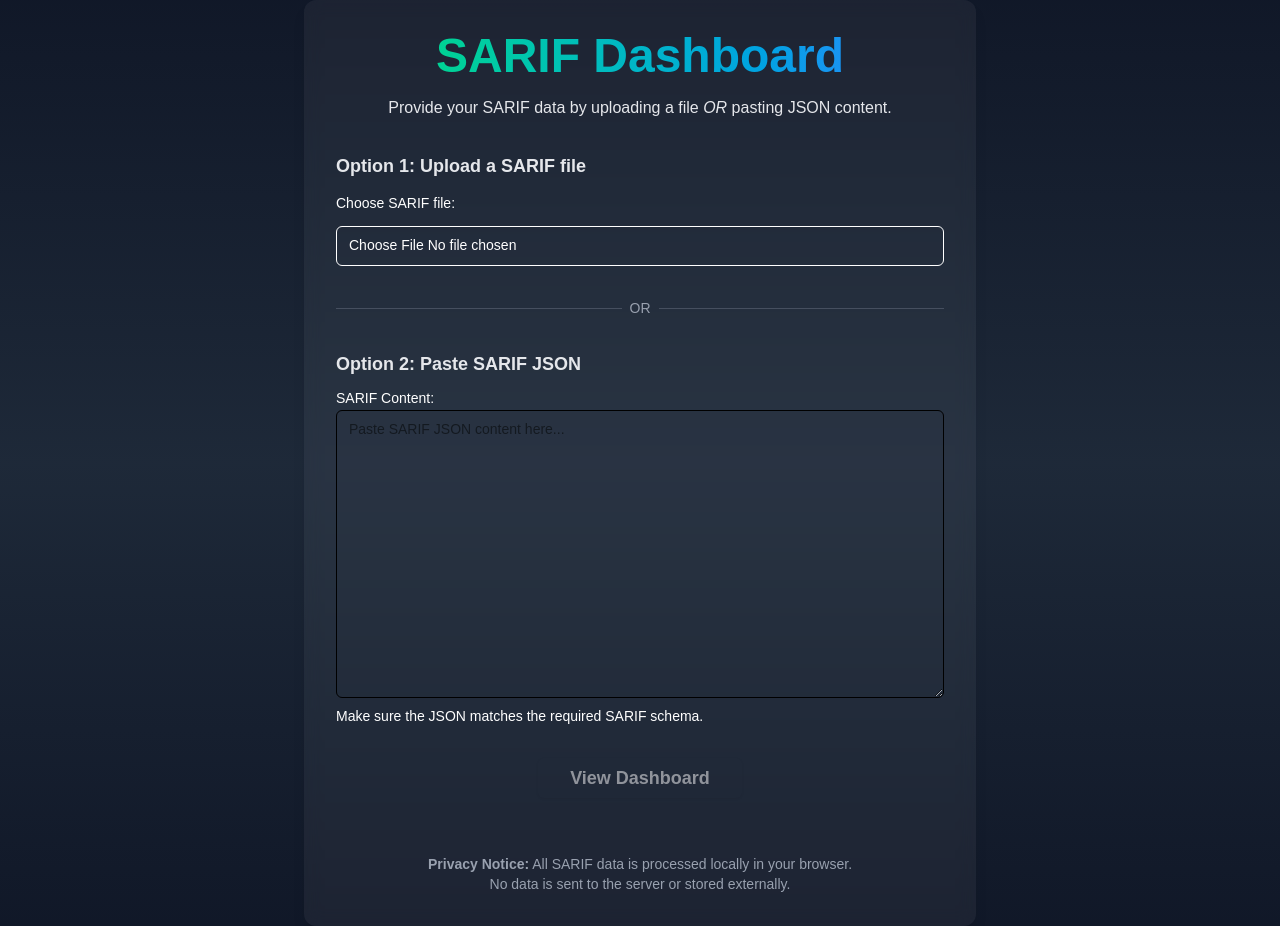
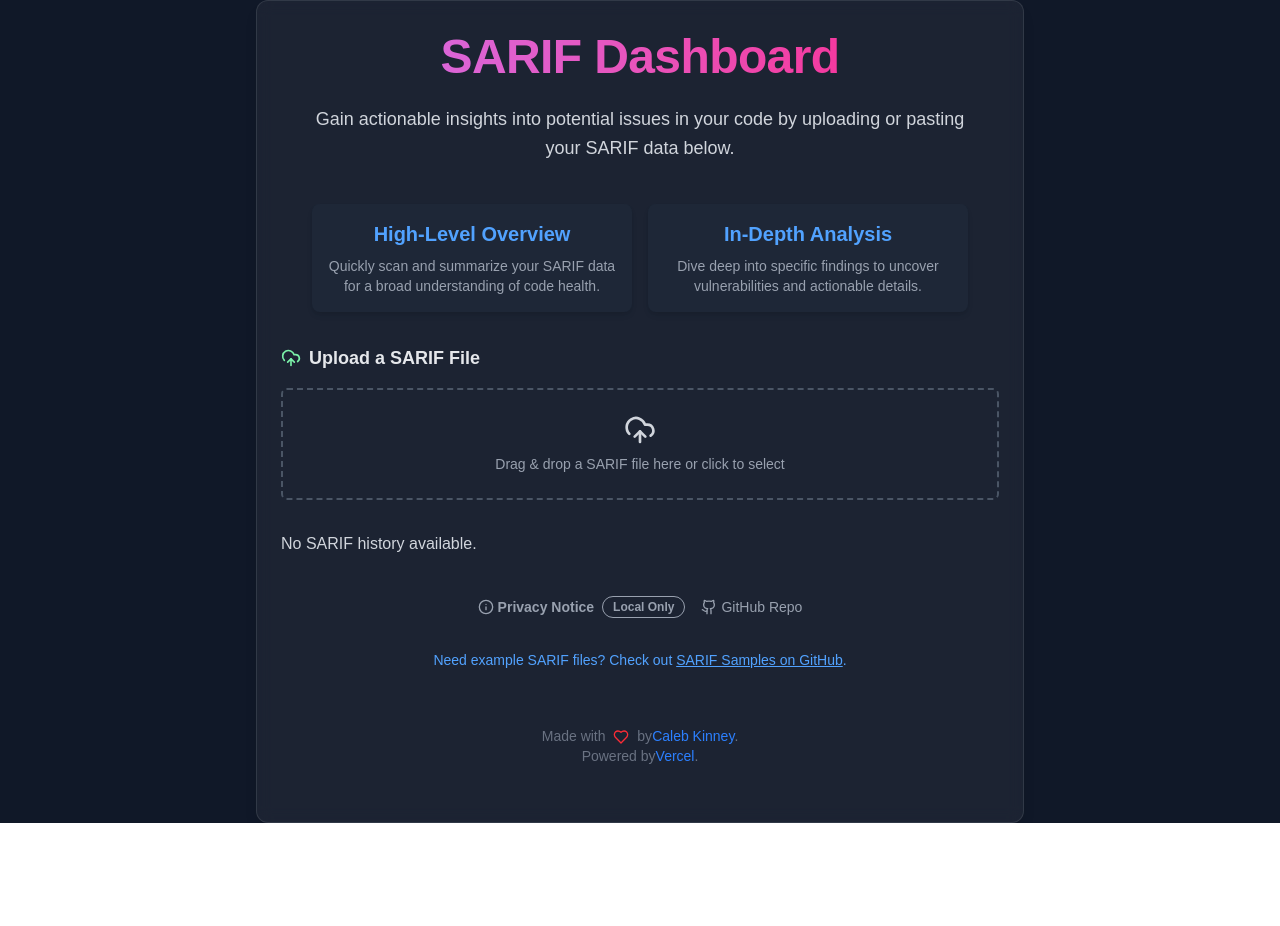
Before and after one commit to TypeError/sarif-dashboard, a Next.js app: page / in a window 1280 px wide. After the commit the page ends 823 px from the top, so only its background shows below. Built offline with nearby package versions, Linux system fonts and the light colour scheme.

Commit message:
update Hero

```diff
--- a/src/components/Hero.tsx
+++ b/src/components/Hero.tsx
@@ -1,103 +1,81 @@
 "use client";
 
-import React, { useCallback, useState } from "react";
+import React, { useCallback, useState, DragEvent } from "react";
 import { useRouter } from "next/navigation";
-import { useForm } from "react-hook-form";
-import { zodResolver } from "@hookform/resolvers/zod";
 import { toast } from "@/hooks/use-toast";
 
-import { Button } from "@/components/ui/button";
+// Shadcn UI & Hooks
 import { Input } from "@/components/ui/input";
+import { Card, CardContent, CardHeader, CardTitle } from "@/components/ui/card";
 import {
-  Form,
-  FormControl,
-  FormDescription,
-  FormField,
-  FormItem,
-  FormLabel,
-  FormMessage,
-} from "@/components/ui/form";
-import { Textarea } from "@/components/ui/textarea";
+  HoverCard,
+  HoverCardContent,
+  HoverCardTrigger,
+} from "@/components/ui/hover-card";
+import { CloudUpload, Info, Github } from "lucide-react";
+import { motion } from "motion/react";
+import Footer from "./Footer";
+import HistoryList from "./HistoryList";
+import { Badge } from "./ui/badge";
 
-import { validateSarif } from "@/utils/validateSarif";
-import { z } from "zod";
+function isValidJSON(str: string) {
+  try {
+    JSON.parse(str);
+    return true;
+  } catch {
+    return false;
+  }
+}
 
-/**
- * Zod schema for validating SARIF input through react-hook-form.
- * - Requires a non-empty SARIF string.
- * - Validates the string as JSON and matches the SARIF schema.
- */
-const FormSchema = z.object({
-  sarif: z
-    .string()
-    .min(1, { message: "SARIF content is required." }) // Ensure input is not empty.
-    .refine((value) => validateSarif(value), {
-      message:
-        "Invalid SARIF format. Ensure it’s valid JSON and matches SARIF schema.",
-    }),
-});
-
-/**
- * Hero Component
- * - Allows users to upload a SARIF file or paste SARIF JSON content.
- * - Validates SARIF data and navigates to /dashboard with the data in the URL hash.
- */
 export default function Hero() {
   const router = useRouter();
+  const [fileUploaded, setFileUploaded] = useState(false);
+  const [isDragging, setIsDragging] = useState(false);
 
-  // State to track if a file was successfully uploaded.
-  const [fileUploaded, setFileUploaded] = useState(false);
+  const storeSarifInSessionStorage = useCallback(
+    (name: string, content: string) => {
+      const existingString = sessionStorage.getItem("sarifHistory");
+      const existing = existingString ? JSON.parse(existingString) : [];
 
-  // Set up react-hook-form for form state management and validation.
-  const form = useForm<z.infer<typeof FormSchema>>({
-    resolver: zodResolver(FormSchema),
-    mode: "onChange", // Validate on every change.
-  });
+      const id = Date.now().toString();
+      const newEntry = {
+        id,
+        name,
+        content,
+        timestamp: Date.now(),
+      };
 
-  /**
-   * Handles file upload logic:
-   * - Reads the file as text using FileReader.
-   * - Validates the JSON immediately and updates the form state if valid.
-   */
+      existing.push(newEntry);
+      sessionStorage.setItem("sarifHistory", JSON.stringify(existing));
+      return id;
+    },
+    []
+  );
+
   const handleFileUpload = useCallback(
-    (event: React.ChangeEvent<HTMLInputElement>) => {
-      const file = event.target.files?.[0];
+    async (file?: File) => {
       if (!file) return;
-
       const reader = new FileReader();
-
-      // When the file is successfully read.
       reader.onload = (e) => {
         if (e.target?.result) {
-          const content = e.target.result.toString().trim();
-
-          try {
-            // Attempt to validate SARIF JSON.
-            if (!validateSarif(content)) {
-              throw new Error("Invalid SARIF JSON");
+          const content = e.target.result.toString();
+          if (!isValidJSON(content)) {
+            toast({
+              title: "Invalid JSON",
+              description: "The uploaded file does not contain valid JSON.",
+              variant: "destructive",
+            });
+            return;
           }
-
-            // If valid, update form state and UI feedback.
-            form.setValue("sarif", content);
-            form.clearErrors("sarif"); // Clear any lingering validation errors.
+          const entryId = storeSarifInSessionStorage(file.name, content);
           setFileUploaded(true);
           toast({
-              title: "File uploaded",
+            title: "File Uploaded",
             description: `Successfully loaded "${file.name}"`,
           });
-          } catch (error) {
-            // Handle invalid SARIF errors.
-            toast({
-              title: "Invalid SARIF file",
-              description: "The uploaded file is not valid SARIF JSON.",
-              variant: "destructive",
-            });
-            setFileUploaded(false);
-          }
+          router.push(`/dashboard?id=${entryId}`);
         }
       };
-
-      // Handle file reading errors.
       reader.onerror = () => {
         toast({
           title: "Error",
@@ -105,122 +83,185 @@ export default function Hero() {
           variant: "destructive",
         });
       };
-
       reader.readAsText(file);
     },
-    [form]
+    [router, storeSarifInSessionStorage]
   );
 
-  /**
-   * Final form submission handler:
-   * - Base64 encodes the valid SARIF content.
-   * - Navigates to /dashboard with the encoded content in the URL hash.
-   */
-  const onSubmit = useCallback(
-    (data: z.infer<typeof FormSchema>) => {
-      const base64Content = btoa(data.sarif);
-      router.push(`/dashboard#${base64Content}`);
+  const handleDragOver = (e: DragEvent<HTMLLabelElement>) => {
+    e.preventDefault();
+    setIsDragging(true);
+  };
+  const handleDragLeave = () => setIsDragging(false);
+  const handleDrop = useCallback(
+    (e: DragEvent<HTMLLabelElement>) => {
+      e.preventDefault();
+      setIsDragging(false);
+      const file = e.dataTransfer?.files?.[0];
+      handleFileUpload(file);
     },
-    [router]
+    [handleFileUpload]
+  );
+
+  const handleFileInputChange = useCallback(
+    (event: React.ChangeEvent<HTMLInputElement>) => {
+      const file = event.target.files?.[0];
+      handleFileUpload(file);
+    },
+    [handleFileUpload]
   );
 
   return (
-    <div className="min-h-screen bg-gradient-to-b from-gray-900 via-gray-800 to-gray-900 flex flex-col items-center justify-center px-4 text-white">
-      <div className="max-w-2xl w-full bg-white/5 backdrop-blur-sm rounded-xl shadow-lg p-8">
-        <h1 className="text-5xl font-extrabold mb-4 text-center text-transparent bg-clip-text bg-gradient-to-r from-green-400 to-blue-500">
+    <div className="relative min-h-screen w-full flex flex-col items-center justify-center overflow-hidden bg-gray-900 text-white">
+      {/* Subtle background gradient, slightly darker */}
+      <div className="absolute inset-0 bg-gradient-to-r from-purple-900 via-gray-900 to-blue-900 opacity-60 z-[-1]" />
+
+      <motion.div
+        initial={{ opacity: 0, y: 50 }}
+        animate={{ opacity: 1, y: 0 }}
+        transition={{ duration: 0.9, ease: "easeOut" }}
+        className="max-w-3xl w-full mx-4"
+      >
+        <Card className="bg-white/5 backdrop-blur-sm rounded-xl shadow-lg pt-8 space-y-6 border border-white/10">
+          <CardHeader className="p-0 text-center">
+            <CardTitle>
+              <h1
+                className="text-5xl font-extrabold bg-clip-text text-transparent
+                             animate-text
+                             bg-gradient-to-r from-purple-400 via-pink-500 to-blue-500"
+              >
                 SARIF Dashboard
               </h1>
-        <p className="text-center text-gray-200 mb-8">
-          Provide your SARIF data by uploading a file <em>OR</em> pasting JSON
-          content.
+            </CardTitle>
+          </CardHeader>
+
+          <CardContent className="space-y-8 px-6 pb-8">
+            <div className="text-center space-y-4">
+              <p className="text-lg text-gray-300 leading-relaxed max-w-2xl mx-auto pb-2">
+                Gain actionable insights into potential issues in your code by
+                uploading or pasting your SARIF data below.
               </p>
+              {/* Feature bullets */}
+              <div className="mt-8 flex flex-col sm:flex-row justify-center space-y-4 sm:space-y-0 sm:space-x-4">
+                <motion.div
+                  whileHover={{ scale: 1.05 }}
+                  className="p-4 bg-gray-800/80 rounded-lg shadow-md w-full sm:w-80"
+                >
+                  <h3 className="text-xl font-semibold text-blue-400 mb-2">
+                    High-Level Overview
+                  </h3>
+                  <p className="text-sm text-gray-400">
+                    Quickly scan and summarize your SARIF data for a broad
+                    understanding of code health.
+                  </p>
+                </motion.div>
+                <motion.div
+                  whileHover={{ scale: 1.05 }}
+                  className="p-4 bg-gray-800/80 rounded-lg shadow-md w-full sm:w-80"
+                >
+                  <h3 className="text-xl font-semibold text-blue-400 mb-2">
+                    In-Depth Analysis
+                  </h3>
+                  <p className="text-sm text-gray-400">
+                    Dive deep into specific findings to uncover vulnerabilities
+                    and actionable details.
+                  </p>
+                </motion.div>
+              </div>
+            </div>
 
-        <Form {...form}>
-          <form
-            onSubmit={form.handleSubmit(onSubmit)}
-            className="space-y-8"
-            noValidate
+            {/* Upload Section */}
+            <div className="space-y-4">
+              <div className="flex items-center space-x-2 text-gray-200">
+                <CloudUpload className="w-5 h-5 text-green-300" />
+                <h2 className="font-semibold text-lg">Upload a SARIF File</h2>
+              </div>
+
+              <label
+                htmlFor="sarifFile"
+                onDragOver={handleDragOver}
+                onDragLeave={handleDragLeave}
+                onDrop={handleDrop}
+                className={`flex flex-col items-center justify-center w-full h-28 border-2 border-dashed rounded-md cursor-pointer ${
+                  isDragging
+                    ? "border-green-400 bg-gray-700/50"
+                    : "border-gray-600 hover:border-gray-400"
+                } transition-colors`}
               >
-            {/* Option A: File Upload */}
-            <div className="flex flex-col space-y-4">
-              <h2 className="font-semibold text-lg text-gray-200">
-                Option 1: Upload a SARIF file
-              </h2>
-              <FormLabel htmlFor="sarifFile">Choose SARIF file:</FormLabel>
+                <CloudUpload className="w-8 h-8 mb-2 text-gray-300" />
+                <p className="text-sm text-gray-400">
+                  {isDragging
+                    ? "Drop the file to upload"
+                    : "Drag & drop a SARIF file here or click to select"}
+                </p>
+              </label>
               <Input
                 id="sarifFile"
                 type="file"
                 accept=".json,.sarif"
-                onChange={handleFileUpload}
+                onChange={handleFileInputChange}
+                className="hidden"
               />
               {fileUploaded && (
-                <p className="text-sm text-green-400">File content loaded.</p>
+                <p className="text-sm text-green-400 mt-2">
+                  File successfully uploaded! Redirecting to the dashboard...
+                </p>
               )}
             </div>
 
-            {/* OR Divider */}
-            <div className="flex items-center justify-center text-gray-400 mt-4">
-              <hr className="flex-grow border-gray-500/50 mr-2" />
-              <span className="text-sm uppercase">or</span>
-              <hr className="flex-grow border-gray-500/50 ml-2" />
+            {/* History List */}
+            <HistoryList />
+
+            {/* Footer row: Privacy + GitHub */}
+            <div className="text-sm text-gray-400 text-center mt-10 flex flex-col gap-4 items-center">
+              <div className="flex gap-4">
+                <HoverCard>
+                  <HoverCardTrigger asChild>
+                    <span className="cursor-pointer inline-flex items-center gap-1">
+                      <Info className="w-4 h-4" />
+                      <strong>Privacy Notice</strong>
+                      <Badge variant="outline" className="ml-1">
+                        Local Only
+                      </Badge>
+                    </span>
+                  </HoverCardTrigger>
+                  <HoverCardContent className="w-64 p-4 bg-gray-800 text-gray-200 text-sm rounded-lg shadow-lg">
+                    All SARIF data is processed locally in your browser. No data
+                    is sent to any server.
+                  </HoverCardContent>
+                </HoverCard>
+
+                <a
+                  href="https://github.com/TypeError/sarif-dashboard"
+                  target="_blank"
+                  rel="noopener noreferrer"
+                  className="inline-flex items-center gap-1 hover:underline"
+                >
+                  <Github className="w-4 h-4" />
+                  <span>GitHub Repo</span>
+                </a>
+              </div>
             </div>
 
-            {/* Option B: Textarea for SARIF Content */}
-            <FormField
-              control={form.control}
-              name="sarif"
-              render={({ field }) => (
-                <FormItem>
-                  <h2 className="font-semibold text-lg text-gray-200 mt-4 mb-2">
-                    Option 2: Paste SARIF JSON
-                  </h2>
-                  <FormLabel htmlFor="sarifContent" className="mt-2">
-                    SARIF Content:
-                  </FormLabel>
-                  <FormControl>
-                    <Textarea
-                      id="sarifContent"
-                      placeholder="Paste SARIF JSON content here..."
-                      className="h-72 resize-y text-sm text-black"
-                      {...field}
-                      // Clear errors if the user deletes input or fixes it.
-                      onChange={(e) => {
-                        field.onChange(e);
-                        if (!e.target.value.trim()) {
-                          form.clearErrors("sarif");
-                        }
-                      }}
-                    />
-                  </FormControl>
-                  <FormDescription>
-                    Make sure the JSON matches the required SARIF schema.
-                  </FormDescription>
-                  <FormMessage />
-                </FormItem>
-              )}
-            />
-
-            {/* Submit Button */}
-            <div className="flex justify-center">
-              <Button
-                variant="secondary"
-                type="submit"
-                className="px-8 py-3 text-lg font-semibold shadow-sm hover:shadow-md"
-                disabled={!form.formState.isValid}
+            <div className="text-center space-y-4">
+              <p className="text-sm text-blue-400">
+                Need example SARIF files? Check out{" "}
+                <a
+                  href="https://github.com/microsoft/sarif-sdk/blob/main/src/Samples/"
+                  target="_blank"
+                  rel="noopener noreferrer"
+                  className="underline hover:text-blue-300"
                 >
-                View Dashboard
-              </Button>
-            </div>
-          </form>
-        </Form>
-
-        <p className="text-sm text-gray-400 text-center mt-14">
-          <strong>Privacy Notice:</strong> All SARIF data is processed locally
-          in your browser.
-          <br />
-          No data is sent to the server or stored externally.
+                  SARIF Samples on GitHub
+                </a>
+                .
               </p>
             </div>
+
+            <Footer />
+          </CardContent>
+        </Card>
+      </motion.div>
     </div>
   );
 }
```
Lines whose indentation alone changed are shown as unchanged.
